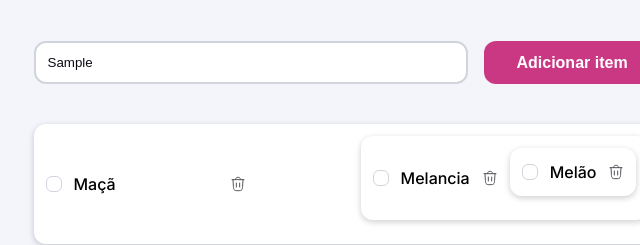
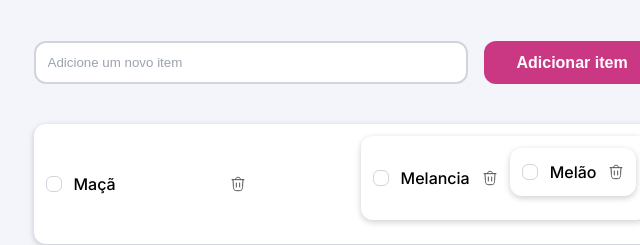
Before and after one commit to eduardarodrigues01/quicklist, a plain HTML site: page index.html in a window 1280 px wide. Both pictures are taken after typing "Sample" into the empty fields and a click on the button "Adicionar item". Shown: the part 202-447 px from the top of the page, 293-933 px from the left. Drawn offline with nearby package versions, Linux system fonts and the light colour scheme.

Commit message:
criação do arquivo main.js, criação do array de items e criação da função para adicionar novos itens ao array

```diff
--- a/index.html
+++ b/index.html
@@ -17,6 +17,7 @@
     <link rel="preconnect" href="https://fonts.gstatic.com" crossorigin>
     <link href="https://fonts.googleapis.com/css2?family=Inter:ital,opsz,wght@0,14..32,100..900;1,14..32,100..900&display=swap" rel="stylesheet">
     <link rel="stylesheet" href="style.css">
+    <script src="./main.js" defer></script>
     <title>Quick List</title>
 </head>
 <body>
@@ -32,7 +33,7 @@
     <main>
         <section class="add-item">
             <input type="text" placeholder="Adicione um novo item" id="item">
-            <button>Adicionar item</button>
+            <button onclick="addItem()">Adicionar item</button>
         </section>
 
         <section class="list">
--- /dev/null
+++ b/main.js
@@ -0,0 +1,16 @@
+const items = []
+
+function addItem() {
+    const itemName = document.querySelector("#item").value
+
+    const item = {
+        name: itemName,
+        checked: false
+    }
+
+    items.push(item)
+
+    document.querySelector("#item").value = ""
+
+    console.log(items)
+}
```
